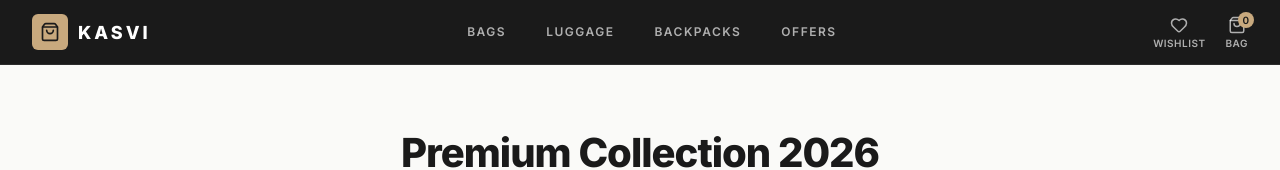
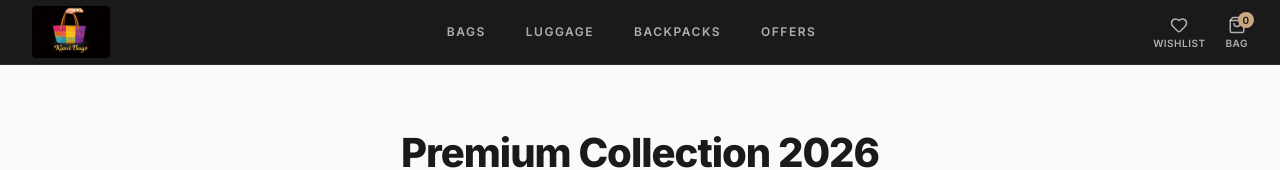
Before and after one commit to rsujatha/bag-store, a React (Create React App) app: page / in a window 1280 px wide. Shown: the top 170 px of the page. Built offline with nearby package versions, Linux system fonts and the light colour scheme.

Commit message:
feat: update navbar logo to Kasvi Bags image
Replace icon logo with new image and update CSS styles

Co-authored-by: Sujatha Ramakrishnan <25181378+rsujatha@users.noreply.github.com>

```diff
--- a/src/App.css
+++ b/src/App.css
@@ -50,29 +50,17 @@ body {
 .navbar-logo {
   display: flex;
   align-items: center;
-  gap: 10px;
   cursor: pointer;
   text-decoration: none;
-}
-
-.navbar-logo-icon {
-  display: flex;
-  align-items: center;
-  justify-content: center;
-  width: 36px;
-  height: 36px;
-  background: var(--color-accent);
-  border-radius: 6px;
-  color: var(--color-primary);
   flex-shrink: 0;
 }
 
-.navbar-logo-text {
-  font-size: 18px;
-  font-weight: 800;
-  letter-spacing: 3px;
-  color: #ffffff;
-  text-transform: uppercase;
+.navbar-logo-img {
+  height: 52px;
+  width: auto;
+  object-fit: contain;
+  display: block;
+  border-radius: 4px;
 }
 
 /* Nav Links */
--- a/src/App.js
+++ b/src/App.js
@@ -14,10 +14,7 @@ function Navbar() {
 
         {/* Logo */}
         <a href="/" className="navbar-logo">
-          <div className="navbar-logo-icon">
-            <ShoppingBag size={20} />
-          </div>
-          <span className="navbar-logo-text">Kasvi</span>
+          <img src="/images/kasvi-logo.jpeg" alt="Kasvi Bags" className="navbar-logo-img" />
         </a>
 
         {/* Navigation Links */}
```
Also changed, not shown: public/images/kasvi-logo.jpeg (added).
